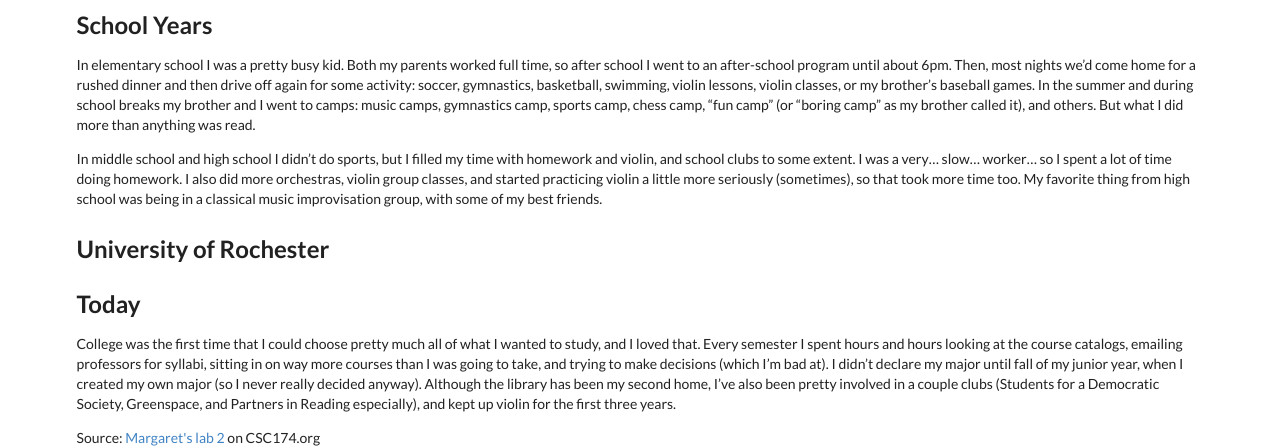
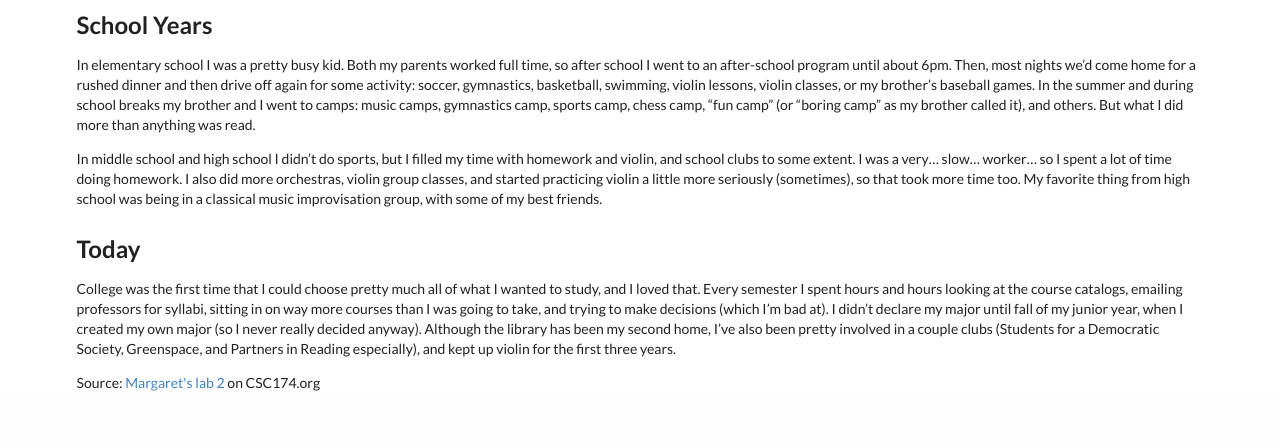
Before and after one commit to jmedina7/Paris-flash-website2, a PHP site: page /margaret.php in a window 1280 px wide. Shown: the part 725-1173 px from the top of the page. After the commit the page ends 1116 px from the top, so only its background shows below. Run offline with PHP 8.4, Linux system fonts and the light colour scheme; some libraries are stand-ins or nearby versions.

Commit message:
changed heading agian

```diff
--- a/margaret.php
+++ b/margaret.php
@@ -39,7 +39,7 @@ include('./inc/html-top.php'); ?>
 
 			<p>In middle school and high school I didn’t do sports, but I filled my time with homework and violin, and school clubs to some extent. I was a very… slow… worker… so I spent a lot of time doing homework. I also did more orchestras, violin group classes, and started practicing violin a little more seriously (sometimes), so that took more time too. My favorite thing from high school was being in a classical music improvisation group, with some of my best friends.</p>
 
-			<h2>University of Rochester</h2>
+
 
 
 			<h2>Today</h2>
```
